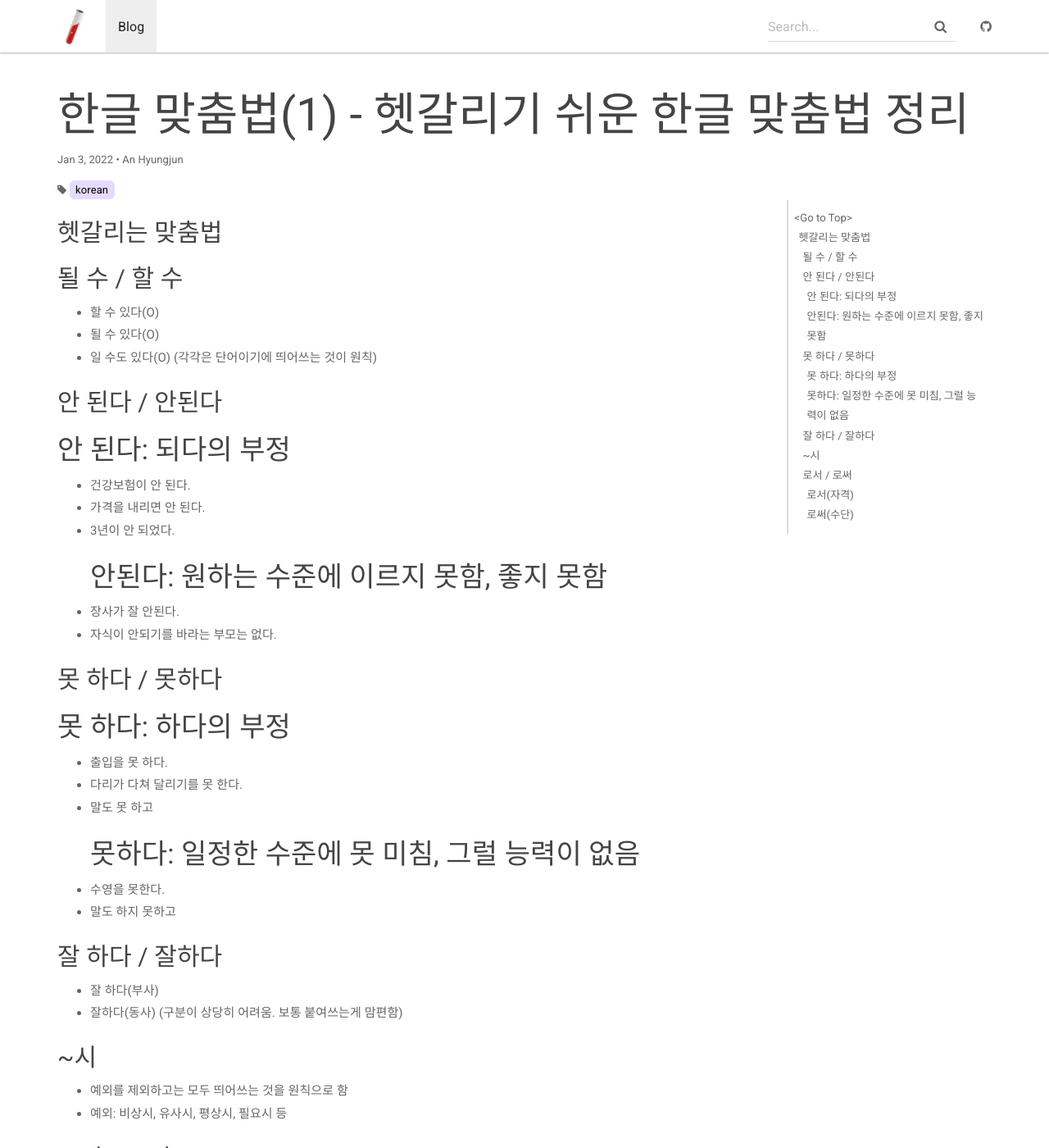
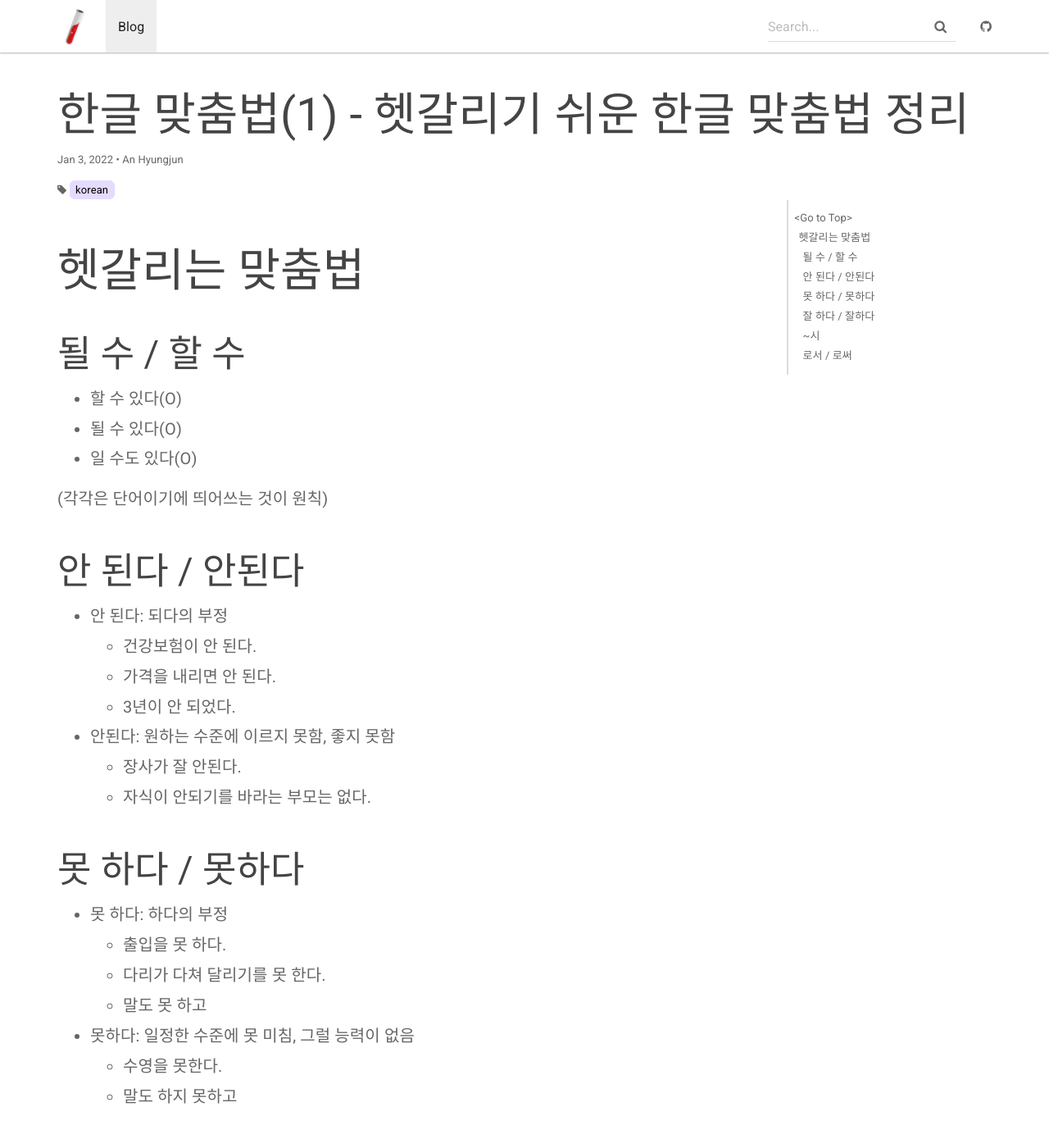
Before and after one commit to HyungjunAn/HyungjunAn.github.io, a Jekyll site: the page built from _posts/ko/2022-01-03-confused-korean-grammar-summary.md, in a window 1280 px wide and 1400 px high. Shown: the whole window at 82% size. Built offline with Jekyll 4.4.1, drawn with Linux system fonts in a browser that asks for light colours; some of the changed text lies outside the part shown.

Commit message:
change markdown line spacing

```diff
--- a/_posts/ko/2022-01-03-confused-korean-grammar-summary.md
+++ b/_posts/ko/2022-01-03-confused-korean-grammar-summary.md
@@ -12,25 +12,30 @@
 - 할 수 있다(O)
 - 될 수 있다(O)
 - 일 수도 있다(O)
+
 (각각은 단어이기에 띄어쓰는 것이 원칙)
 
+
 ## 안 된다 / 안된다
-### 안 된다: 되다의 부정
-- 건강보험이 안 된다.
-- 가격을 내리면 안 된다.
-- 3년이 안 되었다.
-### 안된다: 원하는 수준에 이르지 못함, 좋지 못함
-- 장사가 잘 안된다.
-- 자식이 안되기를 바라는 부모는 없다.
+
+- 안 된다: 되다의 부정
+	- 건강보험이 안 된다.
+	- 가격을 내리면 안 된다.
+	- 3년이 안 되었다.
+
+- 안된다: 원하는 수준에 이르지 못함, 좋지 못함
+	- 장사가 잘 안된다.
+	- 자식이 안되기를 바라는 부모는 없다.
 
 ## 못 하다 / 못하다
-### 못 하다: 하다의 부정
-- 출입을 못 하다.
-- 다리가 다쳐 달리기를 못 한다.
-- 말도 못 하고
-### 못하다: 일정한 수준에 못 미침, 그럴 능력이 없음
-- 수영을 못한다.
-- 말도 하지 못하고
+- 못 하다: 하다의 부정
+	- 출입을 못 하다.
+	- 다리가 다쳐 달리기를 못 한다.
+	- 말도 못 하고
+
+- 못하다: 일정한 수준에 못 미침, 그럴 능력이 없음
+	- 수영을 못한다.
+	- 말도 하지 못하고
 
 ## 잘 하다 / 잘하다
 - 잘 하다(부사)
@@ -42,7 +47,5 @@
 - 예외: 비상시, 유사시, 평상시, 필요시 등
 
 ## 로서 / 로써
-### 로서(자격)
-- 그는 책임자로서 최선을 다 했다.
-### 로써(수단)
-- 법으로써 다스리겠다.
+- 로서(자격): 그는 책임자로서 최선을 다 했다.
+- 로써(수단): 법으로써 다스리겠다.
--- a/assets/css/main.scss
+++ b/assets/css/main.scss
@@ -121,14 +121,10 @@
 }
 
 #markdown-content-container {
-  font-size: 15px;
+  font-size: 20px;
 
-  h1 {
-    font-size: 30px;
-  }
-
-  h2 {
-    font-size: 30px;
+  h1, h2, h3, h4, h5 {
+    margin-top: 1em;
   }
 }
 
```
Also changed, not shown: _posts/2017-02-01-toc-test.md (+30 -10 lines).
